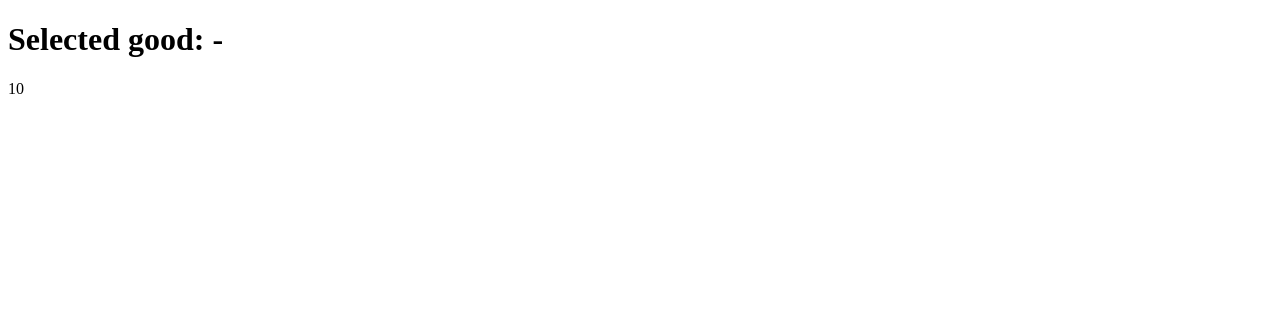
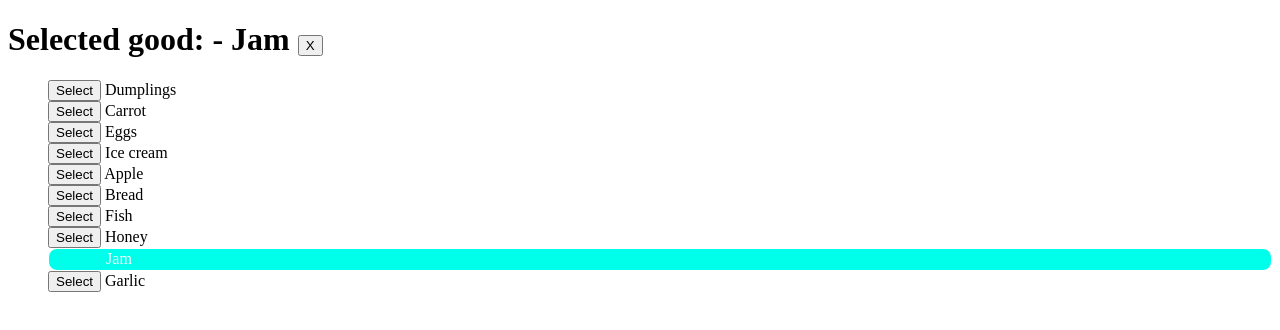
Before and after one commit to mate-academy/react_goods-selector, a React (Create React App) app: page / in a window 1280 px wide. Shown: the top 330 px of the page. Built offline with nearby package versions, Linux system fonts and the light colour scheme; the HTML template or start-up script is replaced by a standard one.

Commit message:
first commit

```diff
--- a/src/App.js
+++ b/src/App.js
@@ -14,11 +14,64 @@ const goodsFromServer = [
   'Garlic',
 ];
 
-const App = () => (
-  <div className="App">
-    <h1>Selected good: -</h1>
-    {goodsFromServer.length}
-  </div>
-);
+class App extends React.Component {
+  state = {
+    selectedGood: 'Jam',
+  }
+
+  addGood = (good) => {
+    this.setState({ selectedGood: good });
+  }
+
+  removeGood = () => {
+    this.setState({ selectedGood: null });
+  }
+
+  render() {
+    const { selectedGood } = this.state;
+
+    return (
+      <div className="App">
+        <h1>
+          Selected good: -
+          {' '}
+          {
+            selectedGood
+              ? `${selectedGood}`
+              : `no goods`
+          }
+          {' '}
+          <button
+            type="button"
+            className="button__remove"
+            onClick={this.removeGood}
+          >
+            X
+          </button>
+        </h1>
+        <ul className="list">
+          {goodsFromServer.map(good => (
+            <li
+              key={good}
+              className={selectedGood === good ? 'product' : ''}
+            >
+              <button
+                type="button"
+                className={selectedGood !== good ? '' : 'button'}
+                onClick={() => {
+                  this.addGood(good);
+                }}
+              >
+                Select
+              </button>
+              {' '}
+              {good}
+            </li>
+          ))}
+        </ul>
+      </div>
+    );
+  }
+}
 
 export default App;
--- a/src/App.scss
+++ b/src/App.scss
@@ -1 +1,14 @@
-// styles go here
+.button {
+  opacity: 0;
+}
+
+.product {
+  background-color: rgb(0, 255, 234);
+  border: 1px solid;
+  border-radius: 9px;
+  color: #fff;
+}
+
+ul {
+  list-style: none;
+}
```
